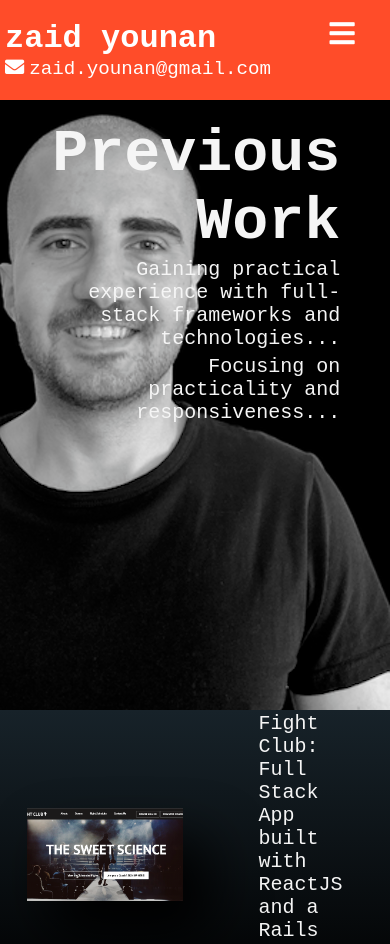
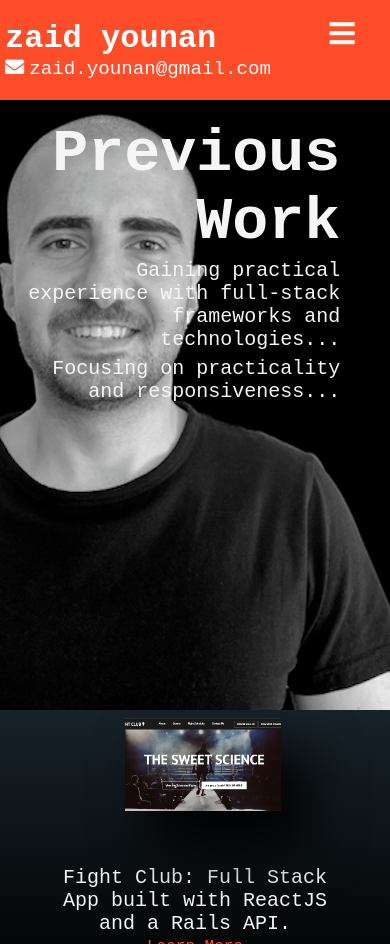
Before and after one commit to ZaidYounan/react-portfolio, a React (Create React App) app: page /projects in a window 390 px wide. Built offline with nearby package versions, Linux system fonts and the light colour scheme; the HTML template or start-up script is replaced by a standard one.

Commit message:
Make projects flex columns on small screens, for improved responsiveness. Adjust margins/padding/font

```diff
--- a/src/components/projects/Projects.css
+++ b/src/components/projects/Projects.css
@@ -111,6 +111,9 @@ div > a {
 }
 
 @media screen and (max-width:450px) {
+    .project {
+        flex-direction:column;
+    }
     .projects-intro {
         display:flex;
         flex-direction:column;
@@ -125,9 +128,26 @@ div > a {
         flex-direction:column;
         align-items:flex-end;
         margin:0;
-        width:80%;
+        width:100%;
         min-height:75vh;
         margin-right:15%;
     }
+    .project-text > p {
+        width:100%;
+    }
+
+    .project-text {
+        display:flex;
+        justify-content:center;
+        align-items:center;
+        text-align:center;
+        width:80%;
+        padding:5%;
+        margin-top:5%;
+    }
+
+    .loading-text > h1 {
+        font-size:45px;
+    }
 
 }
```
